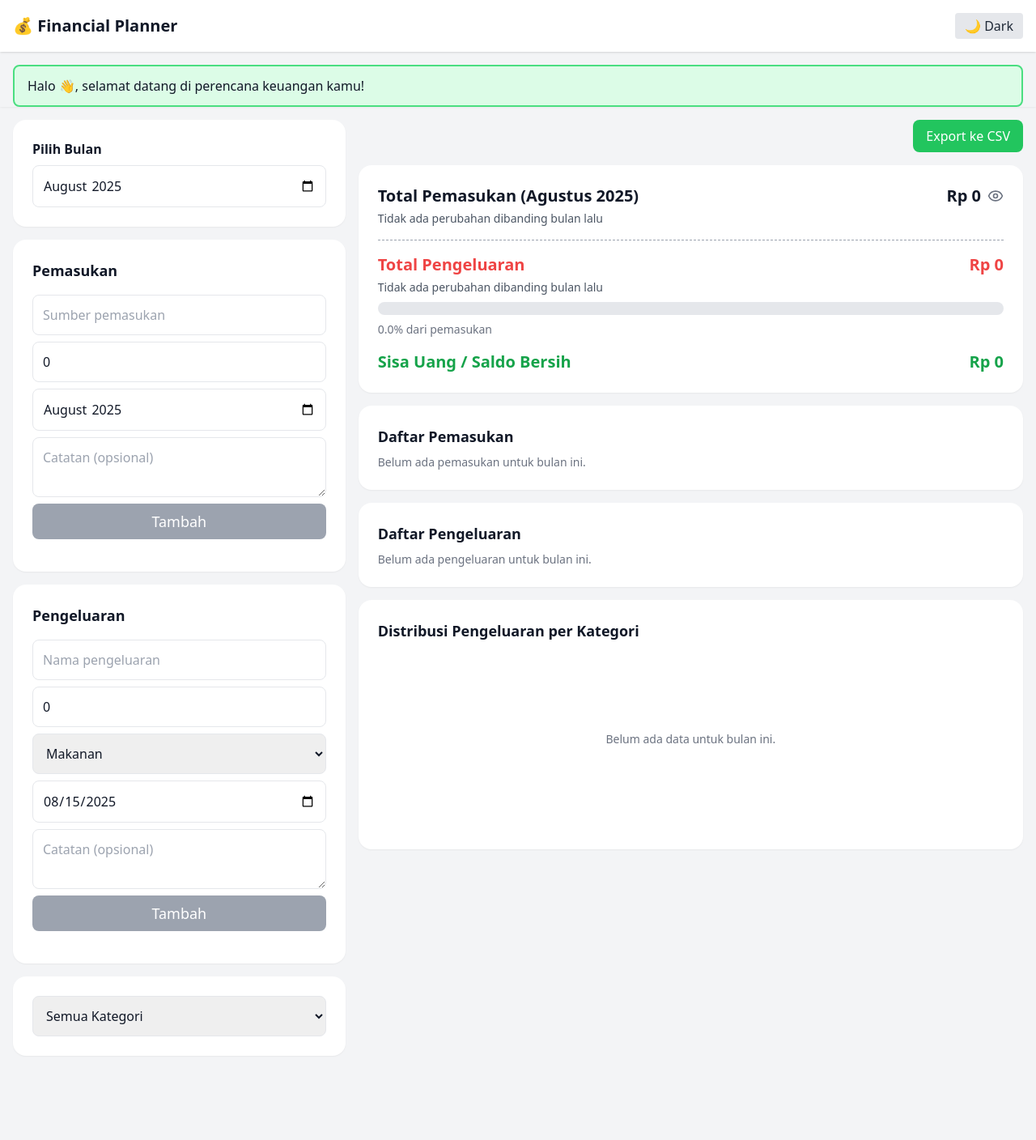
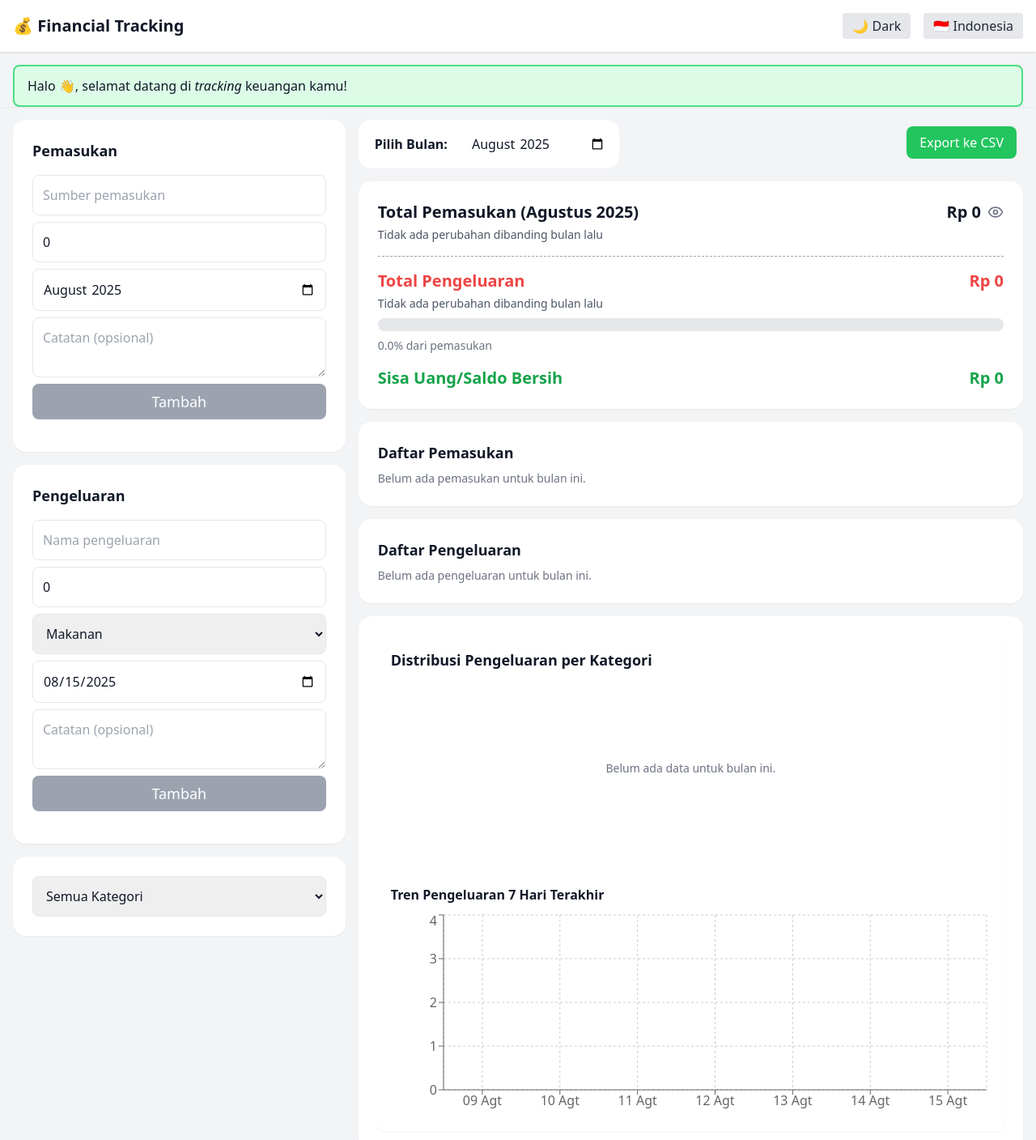
Before and after one commit to verinverdian/financial-planner, a Next.js app: page / in a window 1280 px wide. Shown: the top 1408 px of the page at 81% size. Before the commit the page ends 1320 px from the top, so only its background shows below. Built offline with nearby package versions, Linux system fonts and the light colour scheme.

Commit message:
updated incomes and expenses function

```diff
--- a/package.json
+++ b/package.json
@@ -9,6 +9,7 @@
     "lint": "next lint"
   },
   "dependencies": {
+    "date-fns": "^4.1.0",
     "lucide-react": "^0.539.0",
     "next": "15.4.6",
     "next-themes": "^0.4.6",
--- a/src/app/layout.tsx
+++ b/src/app/layout.tsx
@@ -1,16 +1,19 @@
 import "./globals.css";
 import { ThemeProvider } from "next-themes";
+import { LanguageProvider } from '@/context/LanguageContext';
 
 export default function RootLayout({ children }: { children: React.ReactNode }) {
   return (
     <html lang="en" suppressHydrationWarning>
       <head>
-        <title>Financial Planner</title>
+        <title>Financial Tracking</title>
       </head>
       <body className="bg-gray-100 dark:bg-gray-900 text-gray-900 dark:text-gray-100">
+      <LanguageProvider>
         <ThemeProvider attribute="class" defaultTheme="system" enableSystem>
           {children}
         </ThemeProvider>
+        </LanguageProvider>
       </body>
     </html>
 
--- a/src/app/page.tsx
+++ b/src/app/page.tsx
@@ -20,12 +20,14 @@ export default function HomePage() {
   const [expenses, setExpenses] = useState<Expense[]>([]);
   const [incomes, setIncomes] = useState<Income[]>([]);
   const [filter, setFilter] = useState('');
-  const [month, setMonth] = useState<string>(currentMonth); // default bulan ini
+  // const [month, setMonth] = useState<string>(currentMonth); // default bulan ini
+  const [month, setMonth] = useState(''); // default bulan ini
   const [showAmount, setShowAmount] = useState(true);
+
+  const [filterMonth, setFilterMonth] = useState<string>(currentMonth);
 
   const formatMoney = (amount: number) =>
     showAmount ? `Rp ${amount.toLocaleString("id-ID")}` : "•••••••";
-
 
   // === Load dari localStorage ===
   useEffect(() => {
@@ -42,6 +44,7 @@ export default function HomePage() {
       setMonth(currentMonth); // kalau belum ada, set bulan ini
     }
   }, [currentMonth]);
+
 
   // === Simpan ke localStorage ===
   useEffect(() => {
@@ -159,24 +162,13 @@ export default function HomePage() {
 
       <div className="p-4 pb-0 shadow-sm">
         <div className="px-4 py-3 leading-normal bg-green-100 dark:bg-gray-800 dark:border-gray-900 rounded-lg border-2 border-green-400">
-          <p>Halo 👋, selamat datang di perencana keuangan kamu!</p>
+          <p>Halo 👋, selamat datang di <span className="italic">tracking</span> keuangan kamu!</p>
         </div>
       </div>
 
       <div className="max-w-8xl mx-auto p-4 flex flex-col md:flex-row gap-4">
         {/* Bagian kiri */}
         <div className="w-full md:w-1/3 space-y-4">
-          {/* Pilih bulan */}
-          <div className="p-6 bg-white dark:bg-gray-800 rounded-2xl shadow-sm">
-            <label className="block font-semibold mb-2 dark:text-white">Pilih Bulan</label>
-            <input
-              type="month"
-              value={month}
-              onChange={(e) => setMonth(e.target.value)}
-              className="w-full p-3 border border-gray-200 rounded-lg focus:outline-none focus:ring-2 focus:ring-green-400"
-            />
-          </div>
-
           {/* Form Pemasukan */}
           <div className="p-6 bg-white dark:bg-gray-800 rounded-2xl shadow-sm">
             <IncomeForm onAdd={handleAddIncome} />
@@ -206,14 +198,27 @@ export default function HomePage() {
 
         {/* Bagian kanan */}
         <div className="w-full md:w-2/3 space-y-4">
+          <div className="flex justify-between items-start">
+            {/* Pilih bulan */}
+            <div className="bg-white p-1 dark:bg-gray-800 rounded-2xl">
+              <label className="font-semibold p-4">Pilih Bulan:</label>
+              <input
+                type="month"
+                value={month}
+                onChange={(e) => setMonth(e.target.value)}
+                className="p-3 border border-white rounded-lg focus:outline-none focus:ring-2 focus:ring-green-400"
+              />
+            </div>
+
             {/* Export Data */}
-          <div className="flex justify-end">
+            <div className="p-2 flex justify-end items-end">
               <button
                 onClick={handleExportCSV}
                 className="bg-green-500 dark:bg-gray-400 hover:bg-green-600 text-white px-4 py-2 rounded-lg transition"
               >
                 Export ke CSV
               </button>
+            </div>
           </div>
 
           {/* Ringkasan */}
@@ -266,14 +271,22 @@ export default function HomePage() {
 
             {/* Sisa Uang */}
             <div className="flex justify-between">
-              <span className="text-xl font-bold text-green-600">Sisa Uang / Saldo Bersih</span>
-              <span
-                className={`text-xl font-bold ${remaining < 0 ? "text-red-600" : "text-green-600"
+              <span className={`text-xl font-bold ${remaining < 0 ? "text-red-500" : "text-green-600"
+                }`}>
+                {remaining < 0 ? "Hutang/Defisit" : "Sisa Uang/Saldo Bersih"}
+              </span>
+              < span
+                className={`text-xl font-bold ${remaining < 0 ? "text-red-500" : "text-green-600"
                   }`}
               >
-                {formatMoney(remaining)}
+                {formatMoney(Math.abs(remaining))}
               </span>
             </div>
+            {remaining < 0 && (
+              <div className="mt-2 text-sm text-red-500">
+                Hutang ini akan dibawa ke bulan berikutnya.
+              </div>
+            )}
           </div>
 
           {/* List Pemasukan */}
--- a/src/components/ExpenseChart.tsx
+++ b/src/components/ExpenseChart.tsx
@@ -1,6 +1,8 @@
 'use client';
 
-import { PieChart, Pie, Cell, Tooltip, ResponsiveContainer } from 'recharts';
+import { PieChart, Pie, Cell, Tooltip, ResponsiveContainer, BarChart, Bar, XAxis, YAxis, CartesianGrid } from 'recharts';
+import { format } from 'date-fns';
+import { id } from 'date-fns/locale';
 
 const COLORS: Record<string, string> = {
   Makanan: '#60a5fa',       // biru pastel
@@ -13,9 +15,9 @@ const COLORS: Record<string, string> = {
 export default function ExpenseChart({
   expenses,
 }: {
-  expenses: { name: string; amount: number; category: string }[];
+  expenses: { id: string; name: string; amount: number; category: string; date: string }[];
 }) {
-  // Gabungkan pengeluaran berdasarkan kategori
+  // ======== PIE CHART DATA ========
   const groupedData = Object.values(
     expenses.reduce((acc: any, curr) => {
       if (!acc[curr.category]) {
@@ -28,10 +30,25 @@ export default function ExpenseChart({
 
   const totalAmount = groupedData.reduce((sum: number, item: any) => sum + item.amount, 0);
 
+  // ======== LAST 7 DAYS BAR CHART DATA ========
+  const now = new Date();
+  const last7DaysData = [...Array(7)].map((_, i) => {
+    const d = new Date(now);
+    d.setDate(now.getDate() - (6 - i)); // urut dari hari terlama ke terbaru
+    const dateStr = d.toISOString().split('T')[0];
+    const totalForDay = expenses
+      .filter((exp) => exp.date.startsWith(dateStr))
+      .reduce((sum, e) => sum + e.amount, 0);
+    return {
+      date: format(d, 'dd MMM', { locale: id }),
+      amount: totalForDay,
+    };
+  });
+
   return (
-    <div className="bg-white dark:bg-gray-800 min-h-64">
+    <div className="bg-white dark:bg-gray-800 min-h-64 p-4 rounded-lg shadow-sm">
+      {/* ===== PIE CHART ===== */}
       <h2 className="text-lg font-bold mb-2">Distribusi Pengeluaran per Kategori</h2>
-
       {totalAmount > 0 ? (
         <div className="h-64">
           <ResponsiveContainer>
@@ -58,11 +75,10 @@ export default function ExpenseChart({
               <Tooltip
                 formatter={(value: number, name: string, props) => {
                   const percent = ((value / totalAmount) * 100).toFixed(1);
-                  const label = props.payload?.name || ''; // ambil nama kategori
+                  const label = props.payload?.name || '';
                   return [`${label} Rp ${value.toLocaleString('id-ID')} (${percent}%)`];
                 }}
               />
-
             </PieChart>
           </ResponsiveContainer>
         </div>
@@ -71,6 +87,22 @@ export default function ExpenseChart({
           <p className="text-gray-500 text-sm">Belum ada data untuk bulan ini.</p>
         </div>
       )}
+
+      {/* ===== BAR CHART 7 HARI ===== */}
+      <div className="mt-8">
+        <h3 className="text-md font-bold mb-2">Tren Pengeluaran 7 Hari Terakhir</h3>
+        <div className="h-64">
+          <ResponsiveContainer>
+            <BarChart data={last7DaysData}>
+              <CartesianGrid strokeDasharray="3 3" />
+              <XAxis dataKey="date" />
+              <YAxis />
+              <Tooltip formatter={(value: number) => `Rp ${value.toLocaleString('id-ID')}`} />
+              <Bar dataKey="amount" fill="#4f46e5" radius={[4, 4, 0, 0]} />
+            </BarChart>
+          </ResponsiveContainer>
+        </div>
+      </div>
     </div>
   );
 }
--- a/src/components/Header.tsx
+++ b/src/components/Header.tsx
@@ -1,10 +1,14 @@
 import ThemeToggle from "./ThemeToggle";
+import LanguageToggle from '@/components/LanguageToggle';
 
 export default function Header() {
   return (
     <header className="flex justify-between items-center p-4 bg-white dark:bg-gray-800 shadow">
-      <h1 className="text-xl font-bold">💰 Financial Planner</h1>
-      <ThemeToggle />
+      <h1 className="text-xl font-bold">💰 Financial Tracking</h1>
+      <div className="flex flex-end">
+        <span className="mr-4"><ThemeToggle/></span>
+        <LanguageToggle />
+      </div>
     </header>
   );
 }
--- /dev/null
+++ b/src/components/LanguageToggle.tsx
@@ -0,0 +1,15 @@
+'use client';
+import { useLanguage } from '@/context/LanguageContext';
+
+export default function LanguageToggle() {
+    const { language, toggleLanguage } = useLanguage();
+
+    return (
+        <button
+            onClick={toggleLanguage}
+            className="px-3 py-1 rounded transition-colors duration-200 bg-gray-200 text-gray-800 dark:bg-gray-700 dark:text-white"
+        >
+            {language === 'id' ? '🇮🇩 Indonesia' : '🇬🇧 English'}
+        </button>
+    );
+}
--- /dev/null
+++ b/src/context/LanguageContext.tsx
@@ -0,0 +1,31 @@
+'use client';
+import React, { createContext, useState, useContext } from 'react';
+
+type Language = 'id' | 'en';
+
+interface LanguageContextProps {
+    language: Language;
+    toggleLanguage: () => void;
+}
+
+const LanguageContext = createContext<LanguageContextProps | undefined>(undefined);
+
+export const LanguageProvider: React.FC<{ children: React.ReactNode }> = ({ children }) => {
+    const [language, setLanguage] = useState<Language>('id');
+
+    const toggleLanguage = () => {
+        setLanguage(prev => (prev === 'id' ? 'en' : 'id'));
+    };
+
+    return (
+        <LanguageContext.Provider value={{ language, toggleLanguage }}>
+            {children}
+        </LanguageContext.Provider>
+    );
+};
+
+export const useLanguage = () => {
+    const context = useContext(LanguageContext);
+    if (!context) throw new Error('useLanguage must be used within LanguageProvider');
+    return context;
+};
--- /dev/null
+++ b/src/utils/format.ts
@@ -0,0 +1,13 @@
+export function formatMoney(amount: number) {
+    return amount.toLocaleString('id-ID', {
+      style: 'currency',
+      currency: 'IDR',
+      minimumFractionDigits: 0
+    });
+  }
+
+  export function formatMonthYear(month: string) {
+    const [year, monthNumber] = month.split('-');
+    const date = new Date(Number(year), Number(monthNumber) - 1);
+    return date.toLocaleString('id-ID', { month: 'long', year: 'numeric' });
+  }
```
Also changed, not shown: src/components/ExpenseList.tsx (+19 -9 lines), src/components/IncomeForm.tsx (+16 -2 lines), src/app/page/dashboard.tsx (added), 1 other file (tests, documents, lock files or other folders). Lines whose indentation alone changed are shown as unchanged.
